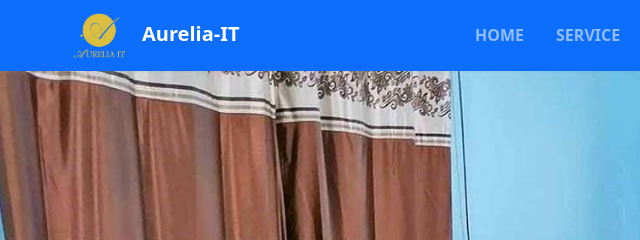
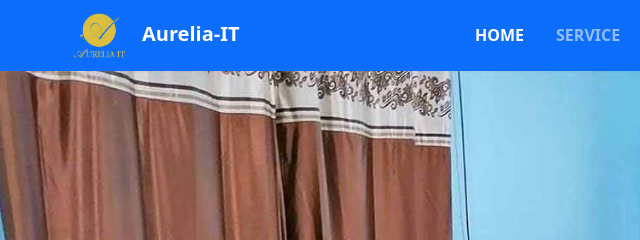
Before and after one commit to aureliait/landing-page-bootstrap, a plain HTML site: page index.html in a window 1280 px wide. Shown: the top 240 px of the page, 0-640 px from the left. Drawn offline with nearby package versions, Linux system fonts and the light colour scheme.

Commit message:
change nav

```diff
--- a/index.html
+++ b/index.html
@@ -31,7 +31,7 @@
                     <div class="collapse navbar-collapse" id="navbarSupportedContent">
                         <ul class="navbar-nav me-auto">
                             <li class="nav-item fw-bold ps-3">
-                                <a class="nav-link" aria-current="page" href="#">HOME</a>
+                                <a class="nav-link active" aria-current="page" href="#">HOME</a>
                             </li>
                             <li class="nav-item fw-bold ps-3">
                                 <a class="nav-link" aria-current="page" href="#service">SERVICE</a
```
